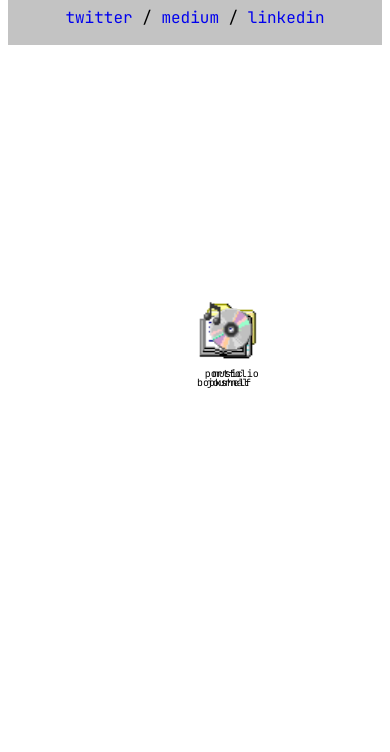
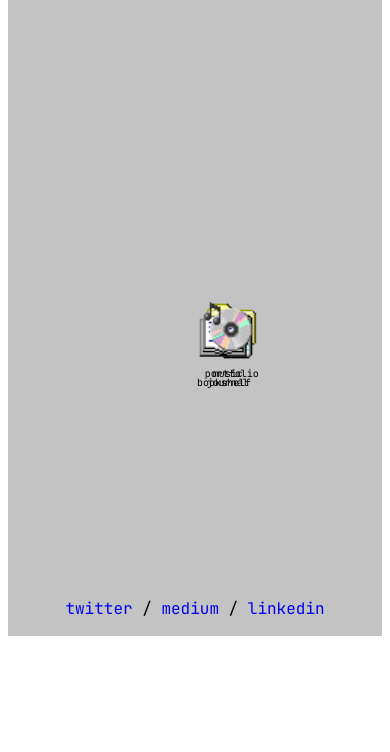
Before and after one commit to hsoekiswo/personal-website, a plain HTML site: page index.html in a window 390 px wide. Shown: the part 92-844 px from the top of the page. Drawn offline with Linux system fonts and the light colour scheme.

Commit message:
fix: trying to fix problem of drag and scroll in mobile

```diff
--- a/styles.css
+++ b/styles.css
@@ -157,8 +157,8 @@ a:visited {
     }
 
     main {
-        height: 80%;
-        min-height: 80%;
+        height: 70vh;
+        min-height: 70vh;
     }
 }
 
```
